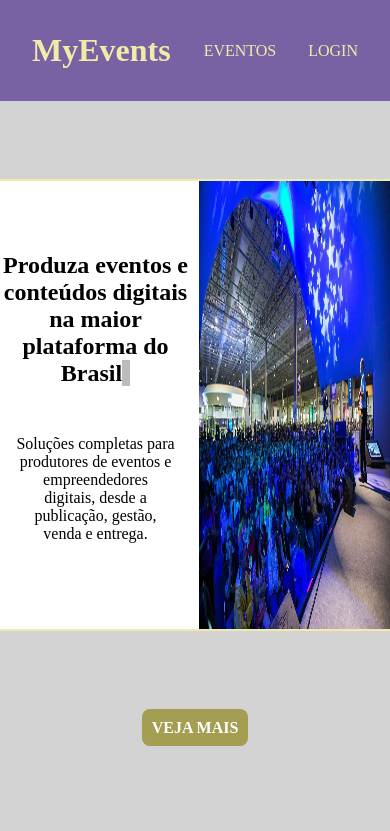
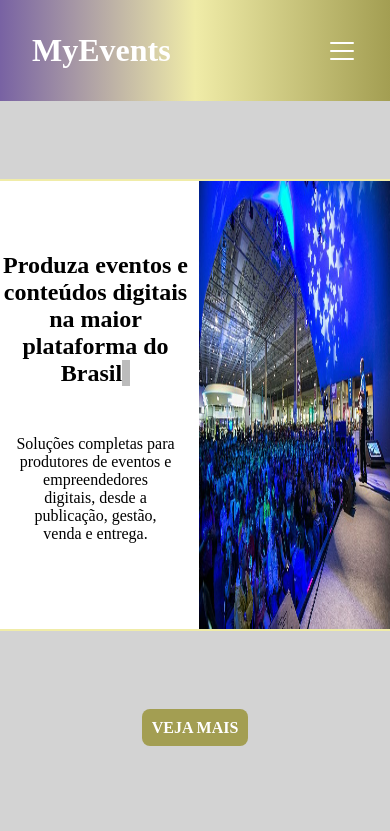
Before and after one commit to MattSilverio/MyEvents, a React (Vite) app: page / in a window 390 px wide. Shown: the top 831 px of the page. Built offline with nearby package versions, Linux system fonts and the light colour scheme.

Commit message:
Troca de cores e header responsivo

```diff
--- a/src/Components/Header/Header.jsx
+++ b/src/Components/Header/Header.jsx
@@ -1,11 +1,24 @@
-
+import { useState } from "react"
+import { List, XCircle } from "phosphor-react"
 import { Link} from "react-router-dom"
 
 
 import styles from "./style-header.module.css"
 
 export function Header(){
+    const [showMenu, setShowMenu] = useState(false)
 
+    let menuMobile
+
+    if(showMenu){
+        menuMobile = <div className={styles.menuMobile}>
+        <XCircle size={32} color="white" onClick={() => setShowMenu(false)}/>
+        <nav className={styles.navMobile}>
+            <Link to="/events">Eventos</Link>
+            <Link to="/login">Login</Link>
+        </nav>
+    </div>
+    }
 
     return(
         <header className={styles.header}>
@@ -13,10 +26,14 @@ export function Header(){
                 <Link to = "/">MyEvents</Link>
             </h1>
 
-            <nav>
-                <Link to="/events">Eventos</Link>
-                <Link to="/login">Login</Link>
-            </nav>
+            <div>
+                    <List size={32}  onClick={() => setShowMenu(!showMenu)}/>
+                <nav className={styles.nav}>
+                    <Link to="/events">Eventos</Link>
+                    <Link to="/login">Login</Link>
+                </nav>
+            </div>
+            {menuMobile}
         </header>
     )
 }
--- a/src/Components/Header/style-header.module.css
+++ b/src/Components/Header/style-header.module.css
@@ -4,24 +4,86 @@
     align-items: center;
     justify-content: space-between;
 
-    background: var(--purple);;
+    background: rgb(120,98,163);
+    background: linear-gradient(90deg, rgba(120,98,163,1) 0%, rgba(240,236,168,1) 50%, rgba(163,158,82,1) 100%);
 }
 
 .logo a{
-    color: var(--pastel-yellow);
+    color: white;
     text-decoration: none;
 }
 
-nav {
+.nav {
     display: flex;
     align-items: space-between;
     justify-content: center;
 }
 
-nav a{
+.nav a{
     margin-left: 2rem;
-    color: var(--pastel-yellow);
+    color: white;
     text-transform: uppercase;
     text-decoration: none;
     font-size: 1rem;
 }
+
+ svg{
+    display: none;
+    color: white;
+    cursor: pointer;
+}
+
+.menuMobile{
+    position: absolute;
+    backdrop-filter: blur(3px);
+    width: 100%;
+    height: 100%;
+    top: 0;
+    left: 0;
+    right: 0;
+    bottom: 0;
+    z-index: 99;
+    display: flex;
+    align-items: center;
+    justify-content: center;
+
+    background: rgb(120,98,163);
+    background: linear-gradient(90deg, rgba(120,98,163,1) 0%, rgba(240,236,168,1) 50%, rgba(163,158,82,1) 100%);
+}
+
+.menuMobile svg{
+    position: absolute;
+    top: 1rem;
+    right: 1rem;
+}
+
+.navMobile{
+    display: flex;
+    align-items: center;
+    justify-content: center;
+    flex-direction: column;
+    gap: 2rem;
+}
+
+.navMobile a{
+    color: black;
+    text-transform: uppercase;
+    text-decoration: none;
+    font-size: 1rem;
+    font-weight: bold;
+    transition: .3s color;
+}
+
+.navMobile a:hover{
+    color: var(--purple);
+}
+
+@media (max-width: 600px) {
+    svg{
+        display: block;
+    }
+
+    .nav a{
+        display: none;
+    }
+}
```
